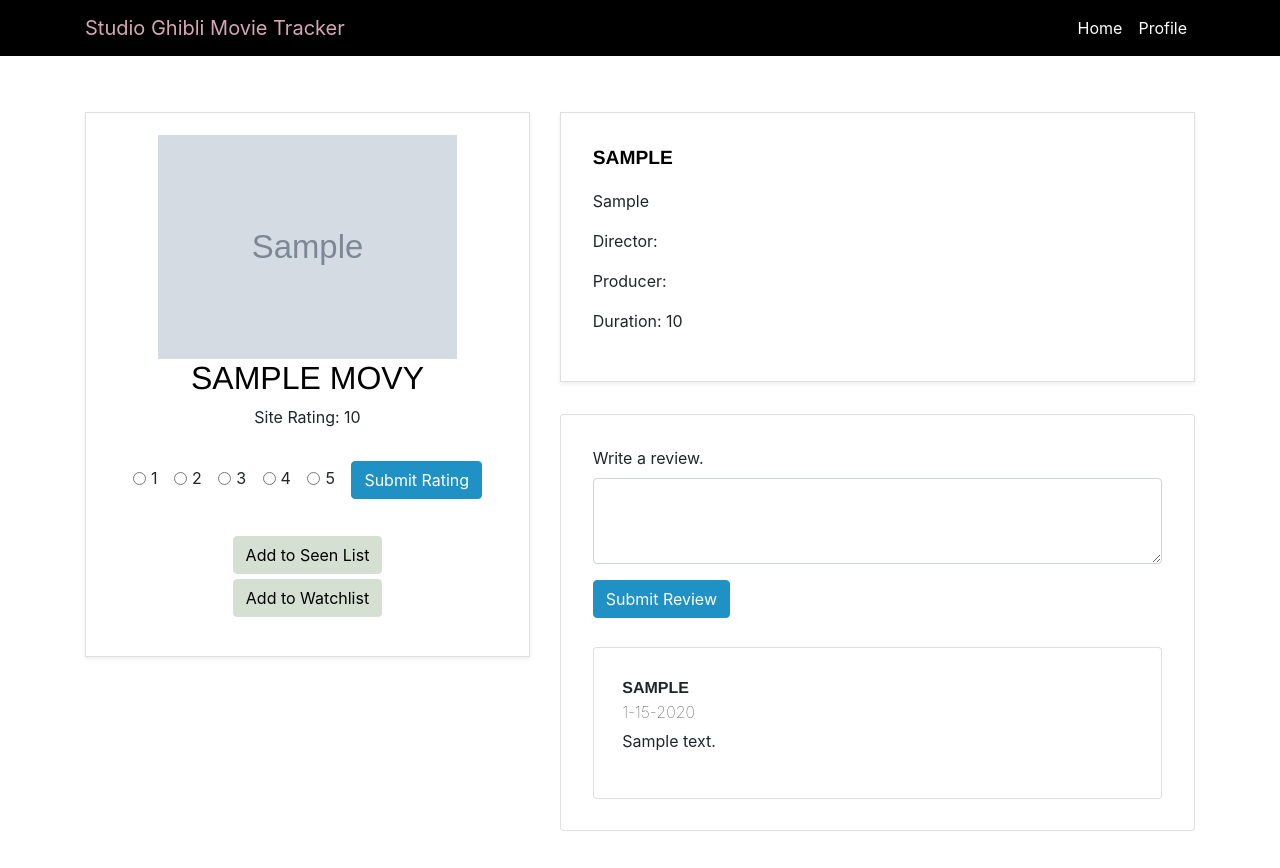
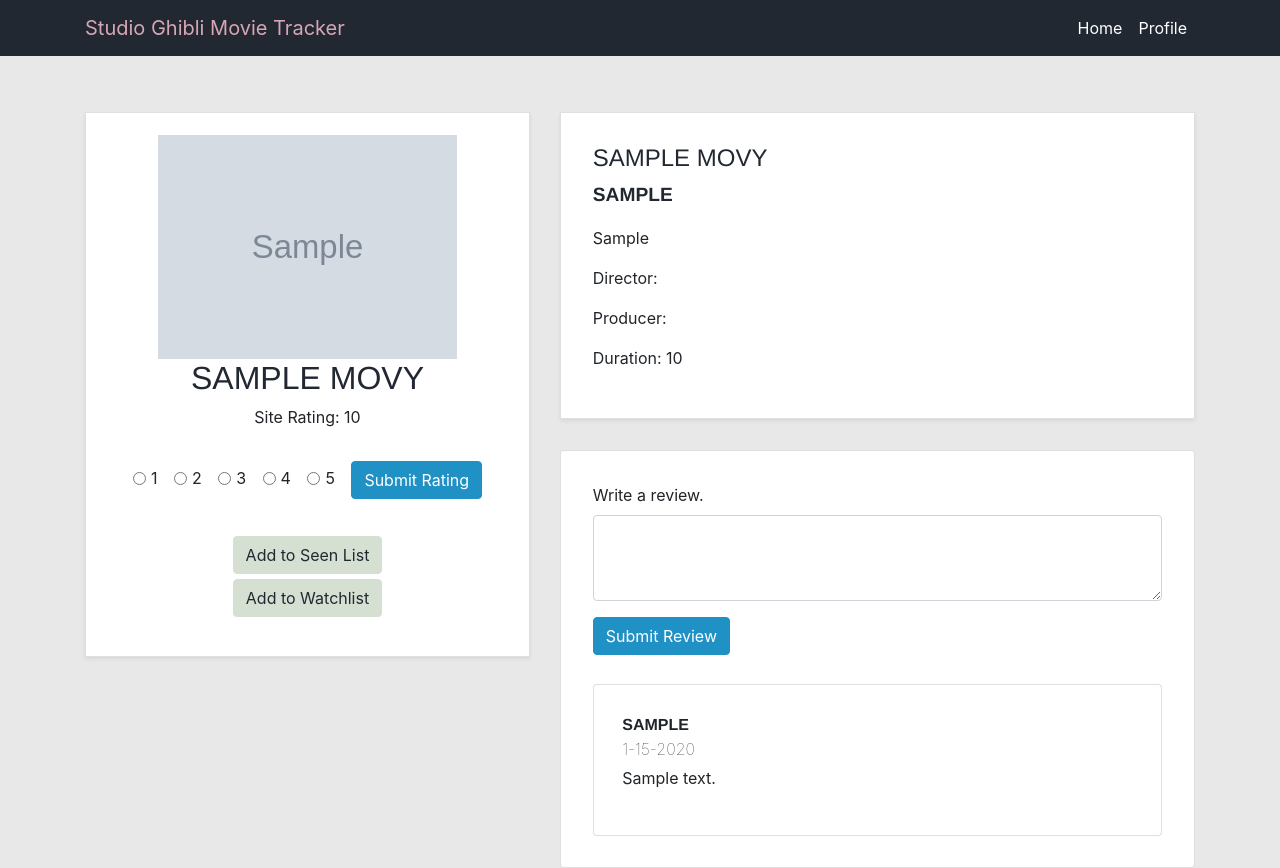
Before and after one commit to sunniraleigh/sg-movie-tracker, a Flask app: page /1 in a window 1280 px wide. Before the commit the page ends 831 px from the top, so only its background shows below. Run offline with Flask 2, Linux system fonts and the light colour scheme; tables that the repository leaves empty hold one stand-in row (values such as "Sample post"); grey boxes marked "Sample" are stand-in pictures; some libraries are stand-ins or nearby versions.

Commit message:
change up color palette

```diff
--- a/static/css/styles.css
+++ b/static/css/styles.css
@@ -1,6 +1,6 @@
 /* navbar styles */
 .navbar-custom-color {
-    background-color: black;
+    background-color: #222831;
 }
 
 .navbar-text-custom-color {
@@ -46,23 +46,23 @@
     text-transform: uppercase;
     font-weight: bold;
     font-size: larger;
-    color: black;
+    color: #222831;
 }
 
 .overview {
     font-family: Helvetica;
-    color: black;
+    color: #222831;
 }
 
 .add-btn {
-    color: black;
+    color: #222831;
     background-color: #D5E0D2;
     border-color: #D5E0D2;
     margin-top: 5px;
 }
 
 .add-btn:hover {
-    color: black;
+    color: #222831;
     background-color: #b1dfa4;
     border-color: #b1dfa4;
 }
@@ -158,7 +158,7 @@
 .movie-title {
     font-family: "Helvetica Neue";
     text-transform: uppercase;
-    color: black;
+    color: #222831;
 }
 
 .movie-title:hover {
@@ -186,7 +186,7 @@
     text-transform: uppercase;
     font-weight: bold;
     margin-bottom: 0px;
-    color: #263956;
+    color: #222831;
 }
 
 .review-movie-title:hover {
@@ -209,3 +209,8 @@
 .user-stats-card {
     padding: 5% 5% 5% 5%;
 }
+
+/* general styles */
+body {
+    background-color: #e8e8e8;
+}
--- a/templates/movie_details.html
+++ b/templates/movie_details.html
@@ -62,6 +62,7 @@
         </div><!--
         --><div class="col-7">
             <div class="card movie-details-card rounded-0 shadow-sm">
+                <h4 style="font-family: 'Helvetica Neue';text-transform: uppercase; color: #222831;">{{ movie.title }}</h4>
                 <p class="release-year">{{ movie.year_released }}</p>
                 <p>{{ movie.overview }}</p>
                 <p>Director: {% for castcrew in director %} {{ castcrew.name }}{% endfor %}</p>
```
